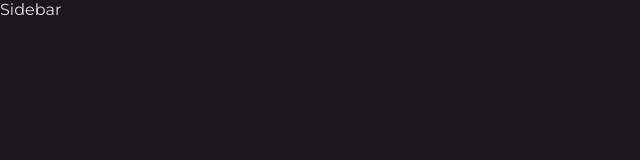
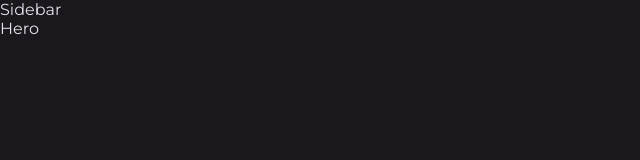
Before and after one commit to Lu-Smith/new_react_portfolio_sass, a React (Create React App) app: page / in a window 1280 px wide. Shown: the top 160 px of the page, without its empty margins (0-640 px from the left). Built offline with nearby package versions, Linux system fonts and the light colour scheme.

Commit message:
Created Hero.tsx

```diff
--- a/src/App.tsx
+++ b/src/App.tsx
@@ -1,11 +1,16 @@
 import React from 'react';
 import './styles/app.scss';
 import Sidebar from './components/Sidebar';
+import Hero from './components/Hero';
 
 function App() {
   return (
     <div className="App">
-      <Sidebar />
+      <section>
+        <Sidebar />
+        <Hero />
+        </section>
+      <section></section>
     </div>
   );
 }
--- /dev/null
+++ b/src/components/Hero.tsx
@@ -0,0 +1,9 @@
+import React from 'react'
+
+const Hero = () => {
+  return (
+    <div className='Hero'>Hero</div>
+  )
+}
+
+export default Hero
--- a/src/styles/_variables.scss
+++ b/src/styles/_variables.scss
@@ -1,7 +1,5 @@
 //backgrounds
-
 $primary-background: rgb(27, 24, 29);
 
 //colors
-
 $primary-color: rgb(231, 226, 233);
```
